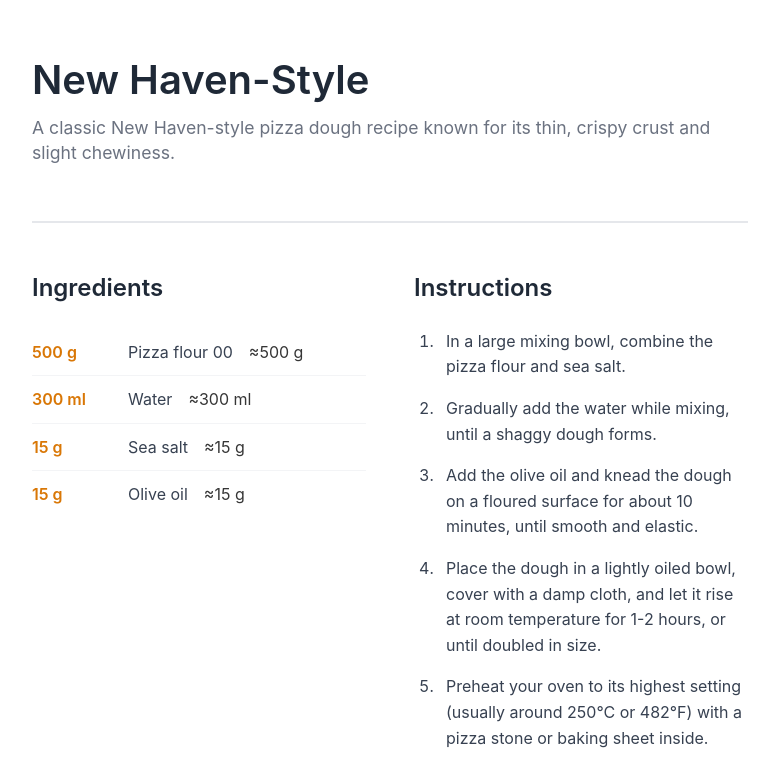
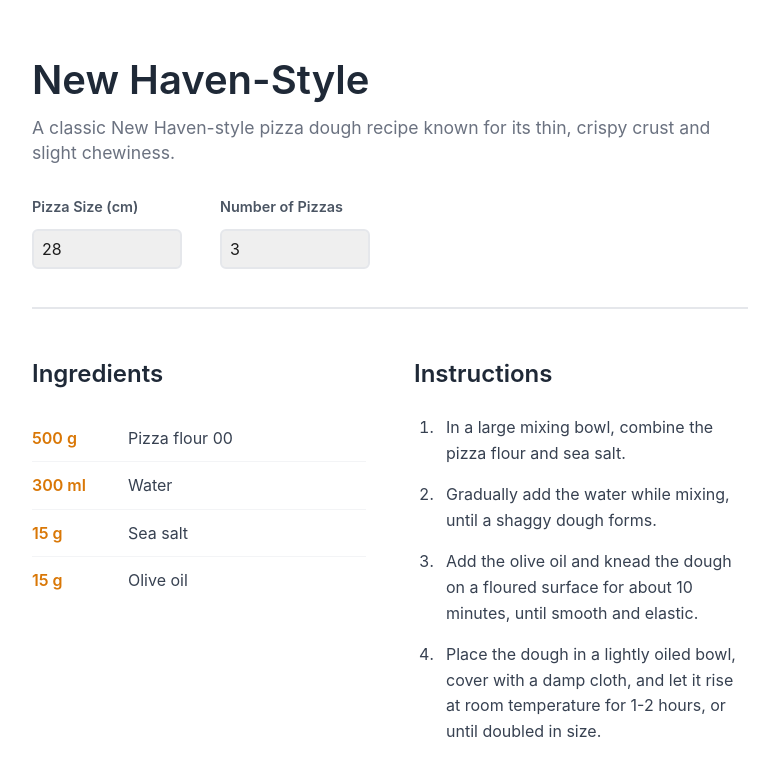
Before and after one commit to SoulKa/teigrechner, a Vue app: page / in a window 1280 px wide. Shown: the top 764 px of the page, without its empty margins (250-1029 px from the left). Built offline with nearby package versions, Linux system fonts and the light colour scheme.

Commit message:
scaling works

```diff
--- a/src/components/RecipeDisplay.vue
+++ b/src/components/RecipeDisplay.vue
@@ -1,9 +1,17 @@
 <script setup lang="ts">
-import { Recipe } from '@/data/recipes'
+import { ref, computed } from 'vue'
+import { Recipe, RecipeScaler } from '@/data/recipes'
 
-defineProps<{
+const props = defineProps<{
   recipe: Recipe
 }>()
+
+const pizzaSize = ref(props.recipe.basePizzaSize)
+const pizzaCount = ref(props.recipe.basePizzaCount)
+
+const scaledRecipe = computed(() =>
+  RecipeScaler.scale(props.recipe, pizzaSize.value, pizzaCount.value),
+)
 </script>
 
 <template>
@@ -11,20 +19,48 @@ defineProps<{
     <div class="recipe-header">
       <h1>{{ recipe.name }}</h1>
       <p class="description">{{ recipe.description }}</p>
+
+      <div class="recipe-controls">
+        <div class="control-group">
+          <label for="pizza-size">Pizza Size (cm)</label>
+          <input
+            id="pizza-size"
+            type="number"
+            v-model.number="pizzaSize"
+            min="15"
+            max="50"
+            step="1"
+          />
+        </div>
+        <div class="control-group">
+          <label for="pizza-count">Number of Pizzas</label>
+          <input
+            id="pizza-count"
+            type="number"
+            v-model.number="pizzaCount"
+            min="1"
+            max="20"
+            step="1"
+          />
+        </div>
+      </div>
     </div>
 
     <div class="recipe-content">
       <section class="ingredients-section">
         <h2>Ingredients</h2>
         <ul class="ingredients-list">
-          <li v-for="(entry, index) in recipe.ingredients" :key="index" class="ingredient-item">
+          <li
+            v-for="(entry, index) in scaledRecipe.ingredients"
+            :key="index"
+            class="ingredient-item"
+          >
             <div class="ingredient-text">
               <span class="ingredient-amount"
                 >{{ entry.quantity.amount }} {{ entry.quantity.unit.symbol }}</span
               >
               <span class="ingredient-name">{{ entry.ingredient.name }}</span>
             </div>
-            <span class="ingredient-quantity">≈{{ entry.quantity }}</span>
           </li>
         </ul>
       </section>
@@ -69,6 +105,39 @@ h1 {
   margin: 0.5rem 0 1.5rem 0;
   font-size: 1.1rem;
   color: #6b7280;
+}
+
+.recipe-controls {
+  display: flex;
+  gap: 2rem;
+  margin-top: 2rem;
+  flex-wrap: wrap;
+}
+
+.control-group {
+  display: flex;
+  flex-direction: column;
+  gap: 0.5rem;
+}
+
+.control-group label {
+  font-weight: 600;
+  color: #4b5563;
+  font-size: 0.9rem;
+}
+
+.control-group input {
+  padding: 0.5rem;
+  border: 2px solid #e5e7eb;
+  border-radius: 0.375rem;
+  font-size: 1rem;
+  width: 150px;
+  transition: border-color 0.2s;
+}
+
+.control-group input:focus {
+  outline: none;
+  border-color: #d97706;
 }
 
 .recipe-meta {
--- a/src/data/recipes.ts
+++ b/src/data/recipes.ts
@@ -79,6 +79,8 @@ export class Recipe {
     public readonly description: string,
     public readonly ingredients: IngredientQuantity[],
     public readonly instructions: string[],
+    public readonly basePizzaSize: number, // in cm diameter
+    public readonly basePizzaCount: number,
   ) {}
 
   get weight(): Quantity {
@@ -105,5 +107,38 @@ export class Recipe {
       'Add your favorite toppings and bake on the preheated stone or baking sheet for 7-10 minutes, or until the crust is golden and crispy.',
       'Remove from the oven, slice, and enjoy your New Haven-style pizza!',
     ],
+    28, // base pizza size in cm
+    3, // base pizza count
   )
 }
+
+export class RecipeScaler {
+  /**
+   * Scales a recipe based on pizza size and count.
+   * Scaling factor is based on area (proportional to diameter squared) and count.
+   */
+  static scale(recipe: Recipe, targetPizzaSize: number, targetPizzaCount: number): Recipe {
+    // Calculate area ratio: (targetSize² * targetCount) / (baseSize² * baseCount)
+    const baseArea = Math.PI * Math.pow(recipe.basePizzaSize / 2, 2)
+    const targetArea = Math.PI * Math.pow(targetPizzaSize / 2, 2)
+    const scaleFactor = (targetArea * targetPizzaCount) / (baseArea * recipe.basePizzaCount)
+
+    // Scale all ingredients
+    const scaledIngredients = recipe.ingredients.map(
+      (iq) =>
+        new IngredientQuantity(
+          iq.ingredient,
+          new Quantity(Math.round(iq.quantity.amount * scaleFactor * 10) / 10, iq.quantity.unit),
+        ),
+    )
+
+    return new Recipe(
+      recipe.name,
+      recipe.description,
+      scaledIngredients,
+      recipe.instructions,
+      targetPizzaSize,
+      targetPizzaCount,
+    )
+  }
+}
```
